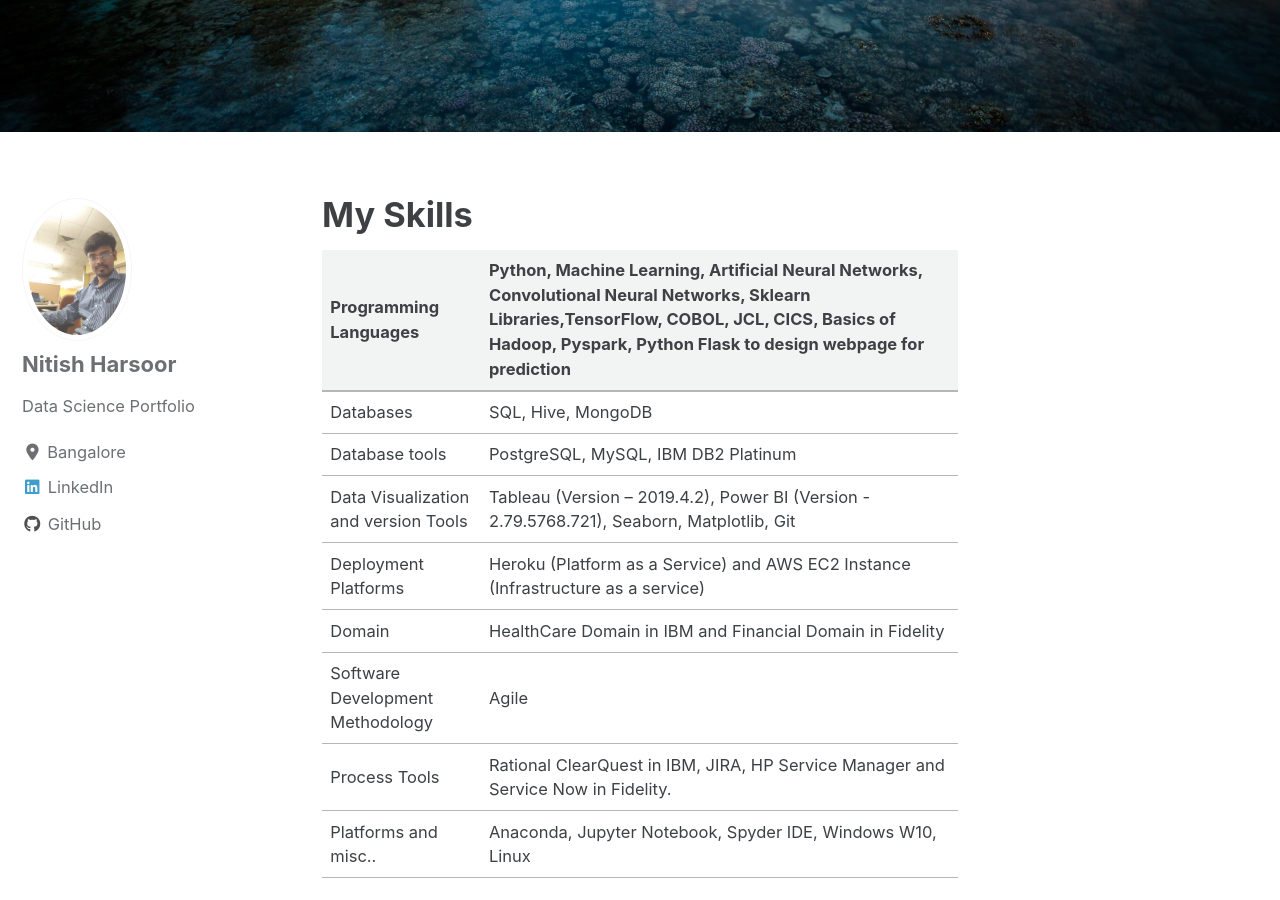
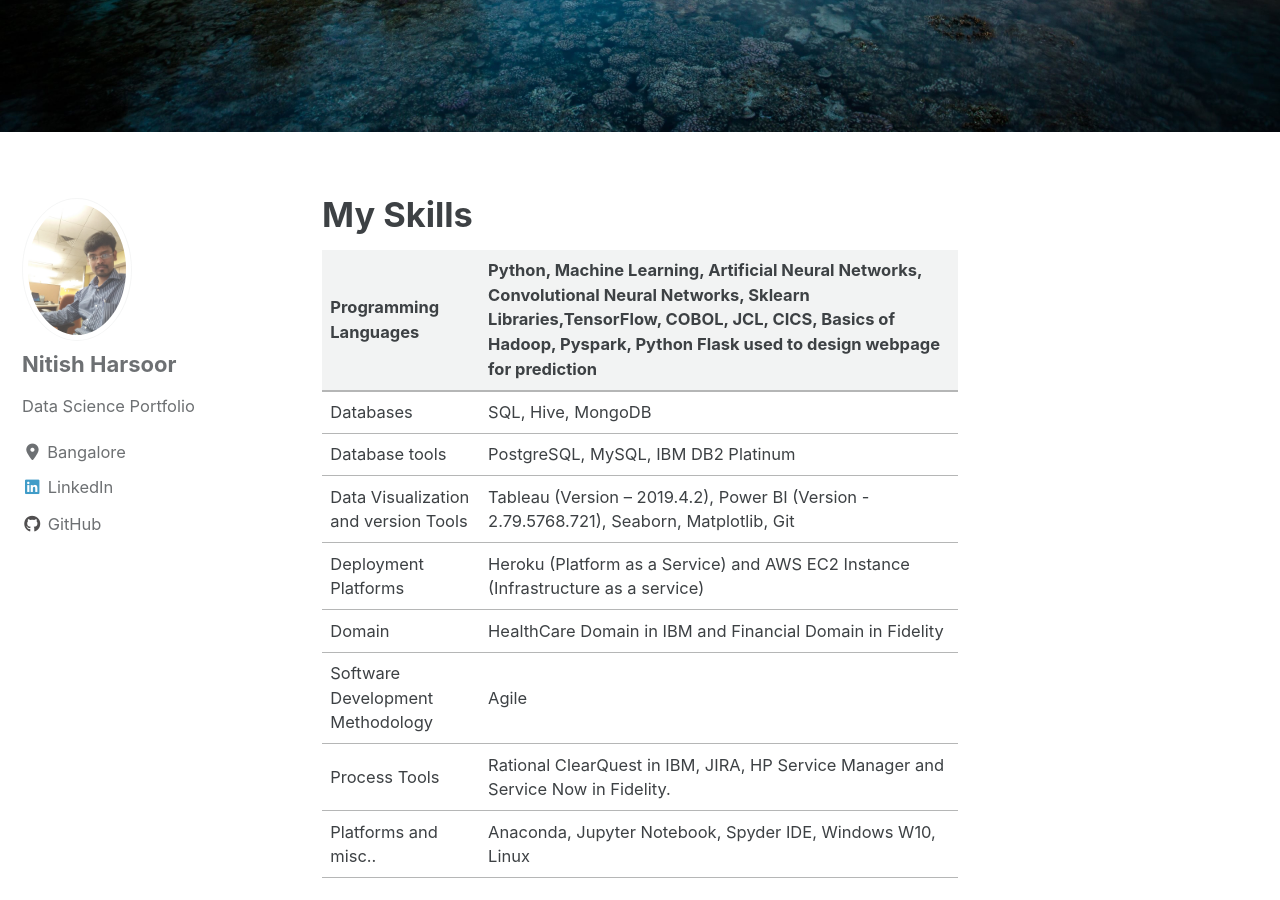
Before and after one commit to nitishkmr005/nitishkmr005.github.io, a Jekyll site: the page built from _pages/myskills.md, in a window 1280 px wide and 900 px high, scrolled down 677 px. Built offline with Jekyll 4.4.1, drawn with Linux system fonts in a browser that asks for light colours; cached includes are drawn as plain includes; nearby versions of some CDN libraries.

Commit message:
Update myskills.md

```diff
--- a/_pages/myskills.md
+++ b/_pages/myskills.md
@@ -7,8 +7,8 @@ header:
    image: "/images/image.jpg"
 ---
 
-  | Programming Languages 	| Python, Machine Learning, Artificial Neural Networks, Convolutional Neural Networks, Sklearn Libraries,TensorFlow, COBOL, JCL, CICS, Basics of Hadoop, Pyspark, Python Flask to design webpage for prediction 	|
-	| ---------------------------------------------------------------------------------------------------------------------------------	|
+  | Programming Languages | Python, Machine Learning, Artificial Neural Networks, Convolutional Neural Networks, Sklearn Libraries,TensorFlow, COBOL, JCL, CICS, Basics of Hadoop, Pyspark, Python Flask used to design webpage for prediction|
+	| ---------------------------------------------------------------------------------------------------------------------------------	--------------------------------------------------------------------------------------------------------|
 	| Databases		| SQL, Hive, MongoDB 	|
   | ---------------------------------------------------------------------------------------------------------------------------------	|
 	| Database tools		| PostgreSQL, MySQL, IBM DB2 Platinum	|
```
